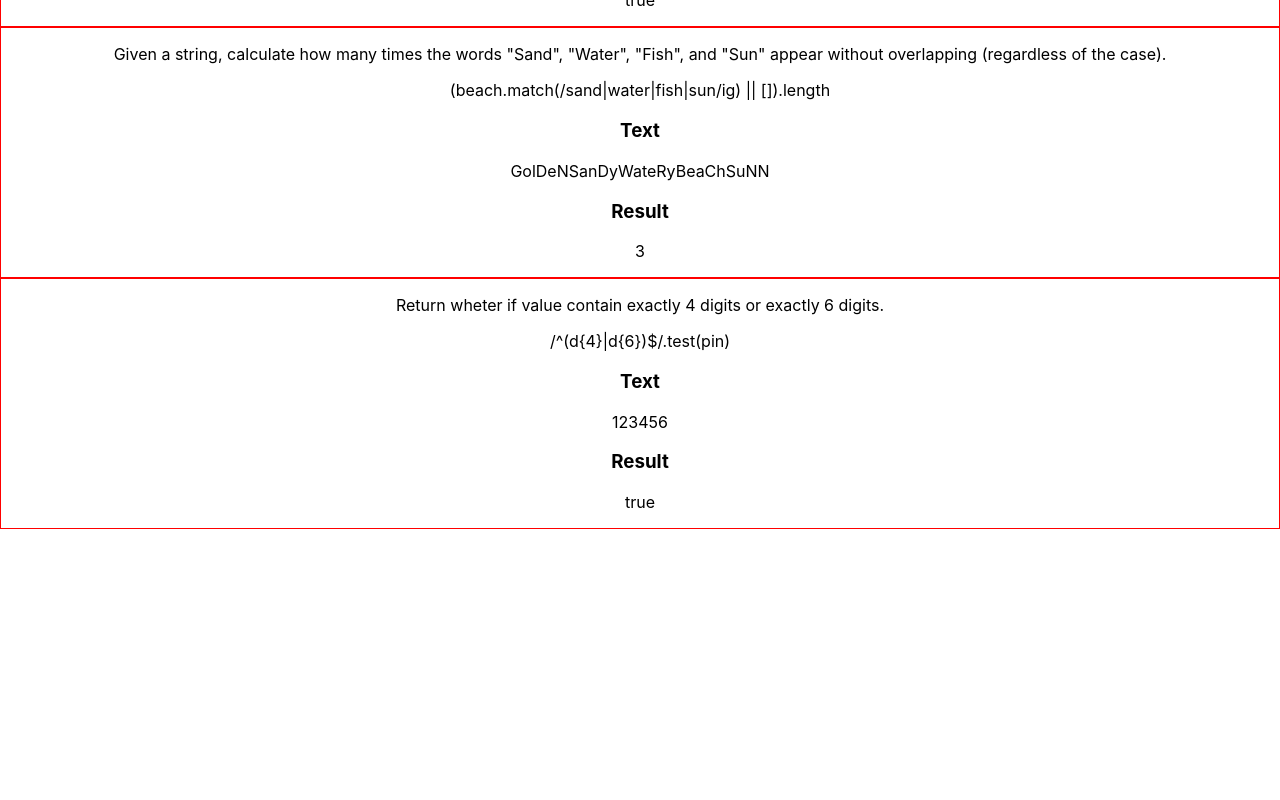
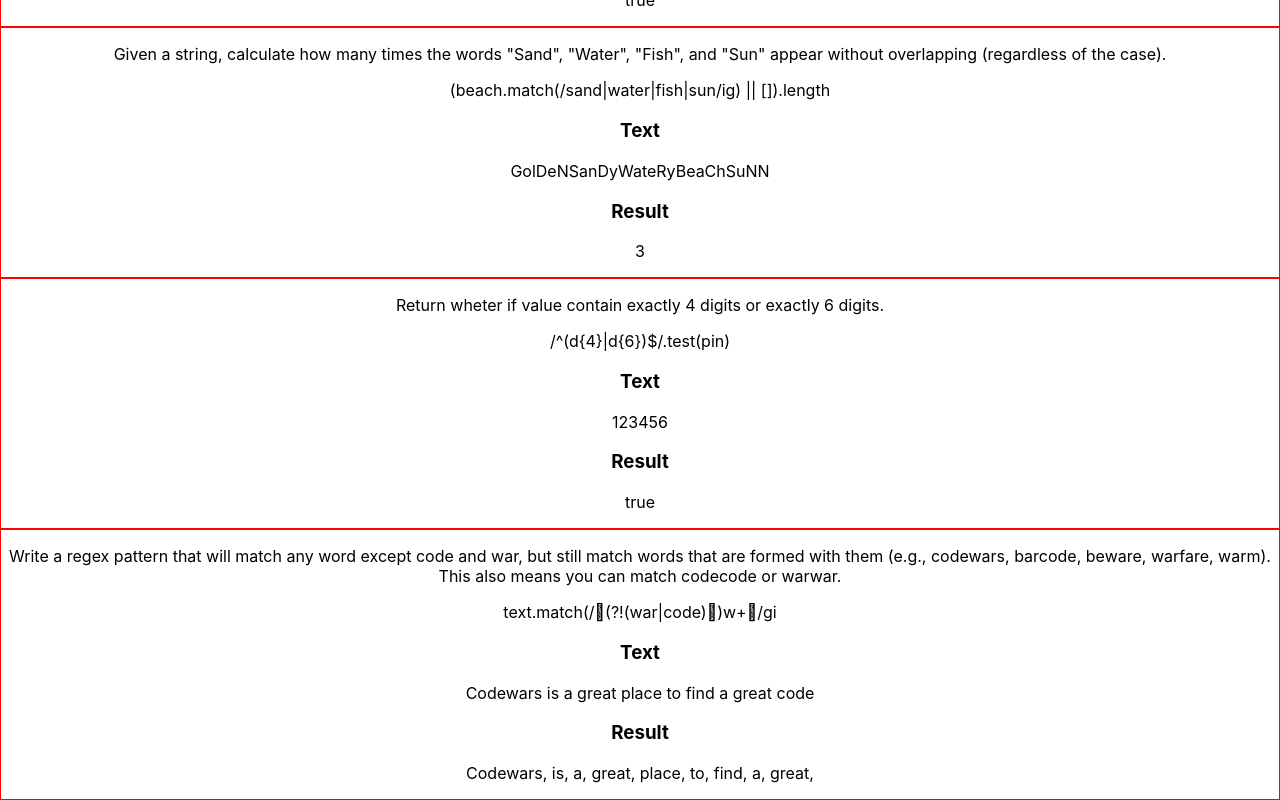
Before and after one commit to JavierV8/RegEx, a React (Create React App) app: page / in a window 1280 px wide. Shown: the part 1307-2107 px from the top of the page. Before the commit the page ends 1836 px from the top, so only its background shows below. Built offline with nearby package versions, Linux system fonts and the light colour scheme.

Commit message:
added regex8

```diff
--- a/src/App.js
+++ b/src/App.js
@@ -6,6 +6,7 @@ import Component4 from './components/component4';
 import Component5 from './components/component5';
 import Component6 from './components/component6';
 import Component7 from './components/component7';
+import Component8 from './components/component8';
 import "./App.css";
 
 function App() {
@@ -18,6 +19,7 @@ function App() {
       <Component5 />
       <Component6 />
       <Component7 />
+      <Component8 />
     </div>
   );
 }
--- /dev/null
+++ b/src/components/component8.jsx
@@ -0,0 +1,33 @@
+import React, { useEffect, useState } from "react";
+import "../App.css";
+
+function App() {
+  const [result1, setResult1] = useState(null);
+  const text = "Codewars is a great place to find a great code";
+
+  useEffect(() => {
+    // \b means word boundary
+    // then negative lookahead (war|code)\b :
+    // does not match substring if it is war or code
+    // and ends with \b
+    // then match \w+ (word characters)
+    // with another word boundary
+    setResult1(text.match(/\b(?!(war|code)\b)\w+\b/gi).map(e => e+", "));
+  }, []);
+console.log(result1)
+  return (
+    <div className="App">
+      <div className="box">
+        <p>Write a regex pattern that will match any word except code and war, but still match words that are formed with them (e.g., codewars, barcode, beware, warfare, warm). This also means you can match codecode or warwar.</p>
+        <p>{`text.match(/\b(?!(war|code)\b)\w+\b/gi`}</p>
+        <h3>Text</h3>
+        <p>{text}</p>
+
+        <h3>Result</h3>
+        <p>{result1}</p>
+      </div>
+    </div>
+  );
+}
+
+export default App;
```
